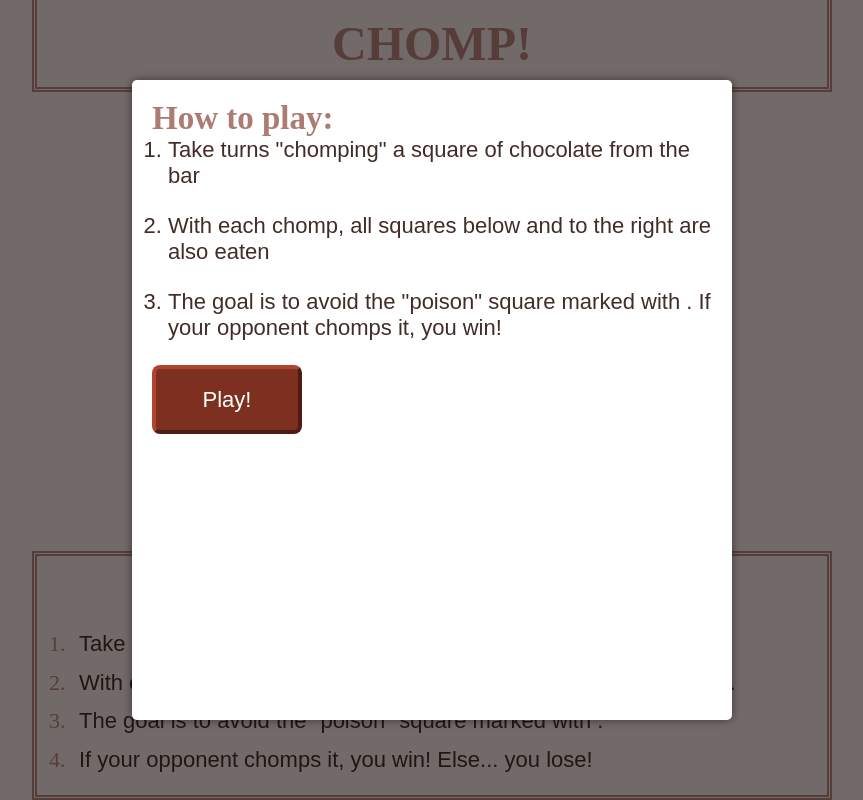
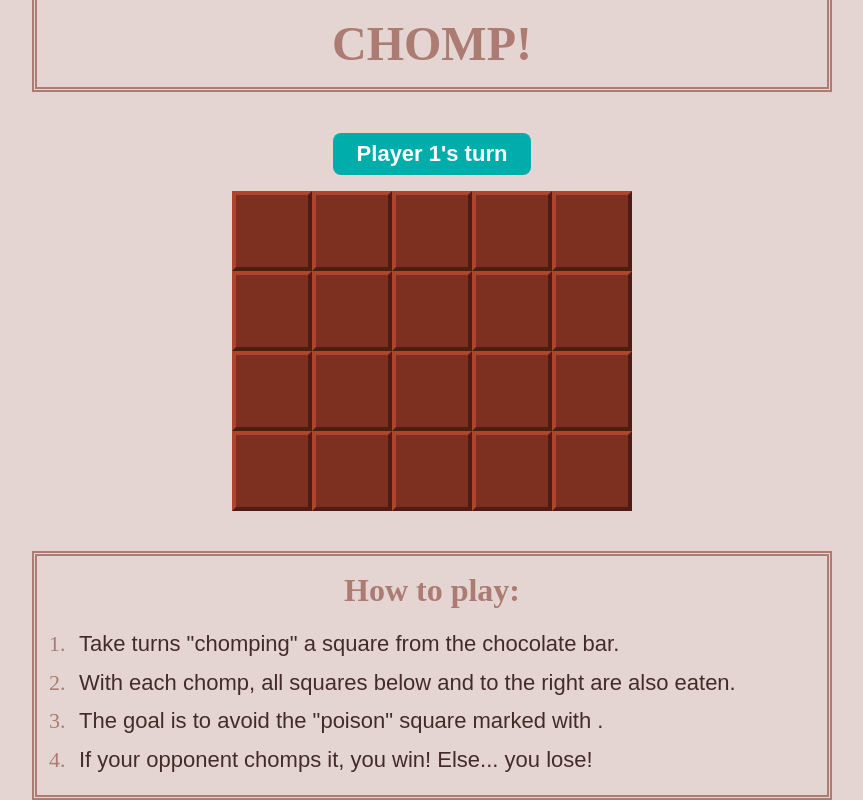
Before and after one commit to nikhilNathwani/Chomp, a React (Create React App) app in the folder src/: page / in a window 1280 px wide. Shown: the whole page, without its empty margins (208-1071 px from the left). Built offline with nearby package versions, Linux system fonts and the light colour scheme.

Commit message:
Removed help dialog and reorganized css file for clarity

```diff
--- a/src/App.js
+++ b/src/App.js
@@ -1,7 +1,6 @@
 import React from "react";
 import { useState } from "react";
 import { squareState } from "./constants";
-import HelpDialog from "./components/HelpDialog";
 import ChocolateBar from "./components/ChocolateBar";
 
 //Current goal:
@@ -11,7 +10,6 @@ let numRows = 4;
 let numColumns = 5;
 
 export default function Level() {
-	const [isHelpDialogOpen, setHelpDialogOpen] = useState(true);
 	const [chompedSquares, setChompedSquares] = useState(
 		Array.from({ length: numRows }, () =>
 			Array(numColumns).fill(squareState.NOT_CHOMPED)
@@ -39,14 +37,6 @@ export default function Level() {
 		);
 		setChompedSquares(nextSquares);
 		setPlayerOneIsNext(true);
-	}
-
-	// function openHelpDialog() {
-	// 	setHelpDialogOpen(true);
-	// }
-
-	function closeHelpDialog() {
-		setHelpDialogOpen(false);
 	}
 
 	function handleChomp(row, col) {
@@ -99,7 +89,6 @@ export default function Level() {
 
 	return (
 		<React.Fragment>
-			<HelpDialog isOpen={isHelpDialogOpen} onClose={closeHelpDialog} />
 			<div id="header">
 				<h1>CHOMP!</h1>
 			</div>
--- a/src/components/HelpDialog.js
+++ /dev/null
@@ -1,36 +0,0 @@
-import React from "react";
-
-const HelpDialog = ({ isOpen, onClose }) => {
-	if (!isOpen) return null;
-
-	return (
-		<div id="helpDialog" className="modal-dialog">
-			<div className="help-content">
-				<h2>How to play:</h2>
-				<ol id="chomp-rules">
-					{/* <li>
-						It's you (Player 1) vs. the computer (Player 2) (tbd..
-						for now you control both players).
-					</li> */}
-					<li>
-						Take turns "chomping" a square of chocolate from the bar
-					</li>
-					<li>
-						With each chomp, all squares below and to the right are
-						also eaten
-					</li>
-					<li>
-						The goal is to avoid the "poison" square marked with{" "}
-						<i className="fa-solid fa-skull-crossbones fa-s"></i>.
-						If your opponent chomps it, you win!
-					</li>
-				</ol>
-				<button className="close-button" onClick={onClose}>
-					Play!
-				</button>
-			</div>
-		</div>
-	);
-};
-
-export default HelpDialog;
--- a/src/styles.css
+++ b/src/styles.css
@@ -1,3 +1,6 @@
+/* ----------------------------------------- */
+/* --- STYLE VARIBLES ---------------------- */
+/* ----------------------------------------- */
 :root {
 	--font-size-xl: 3rem;
 	--font-size-large: 2rem;
@@ -19,6 +22,9 @@
 	--player-two-color-light: hsl(6, 90%, 85%);
 }
 
+/* ----------------------------------------- */
+/* --- BASIC SET-UP ------------------------ */
+/* ----------------------------------------- */
 *,
 *::before,
 *::after {
@@ -27,11 +33,29 @@
 	padding: 0;
 }
 
+h1,
+h2,
+li::marker {
+	font-family: "Lilita One";
+	color: var(--text-color-accent);
+}
+
+h1 {
+	font-size: var(--font-size-xl);
+}
+
+h2 {
+	font-size: var(--font-size-large);
+}
+
 body {
 	font-family: sans-serif;
 	background-color: var(--background-color-page);
 }
 
+/* ----------------------------------------- */
+/* --- PAGE LAYOUT ------------------------- */
+/* ----------------------------------------- */
 #root {
 	width: min(800px, 100vw);
 	height: 100vh;
@@ -62,39 +86,9 @@ body {
 	border: 5px double var(--text-color-accent);
 }
 
-#rules > h2 {
-	font-size: var(--font-size-large);
-	text-align: center;
-}
-
-#rules ol {
-	color: var(--text-color-dark);
-	margin-top: 1rem;
-	padding-left: 1.125rem;
-}
-
-#rules li::marker {
-	font-family: "Lilita One";
-	/* font-weight: bold; */
-	color: var(--text-color-accent);
-}
-
-#rules li {
-	font-size: var(--font-size-base);
-	line-height: 1.75;
-	padding-left: 0.5rem;
-}
-
-h1,
-h2 {
-	font-family: "Lilita One";
-	color: var(--text-color-accent);
-}
-
-h1 {
-	font-size: var(--font-size-xl);
-}
-
+/* ----------------------------------------- */
+/* --- SECTION: NEXT TURN INDICATOR--------- */
+/* ----------------------------------------- */
 #nextTurnIndicator {
 	font-size: var(--font-size-base);
 	font-weight: bold;
@@ -114,17 +108,15 @@ h1 {
 	background-color: var(--player-two-color);
 }
 
+/* ----------------------------------------- */
+/* --- SECTION: CHOCOLATE BAR -------------- */
+/* ----------------------------------------- */
 #board {
 	width: max(min-content, 300px);
 	height: max(min-content, 300px);
 	background-color: var(--background-color-board);
 	box-shadow: inset 0 0 8px var(--chocolate-color-dark);
 	position: relative;
-	/* border: 2px solid;
-	border-left-color: hsl(10, 59%, 19%);
-	border-top-color: hsl(10, 59%, 19%);
-	border-right-color: hsl(10, 59%, 19%);
-	border-bottom-color: hsl(10, 59%, 19%); */
 }
 
 .board-row {
@@ -141,7 +133,6 @@ h1 {
 	justify-content: center;
 
 	background-color: var(--chocolate-color);
-	/* background-color: rgb(8, 10, 10); */
 	border: 4px solid;
 	border-left-color: var(--chocolate-color-light);
 	border-top-color: var(--chocolate-color-light);
@@ -170,38 +161,11 @@ h1 {
 
 .square i {
 	color: white;
-	/* color: hsl(10, 59%, 9%); */
 }
 
-#helpDialog {
-	position: fixed;
-	top: 0;
-	left: 0;
-	width: 100%;
-	height: 100%;
-	background-color: rgba(0, 0, 0, 0.5);
-	display: flex;
-	align-items: center;
-	justify-content: center;
-	z-index: 999; /* Adjust the z-index as needed to ensure the modal appears above other content */
-}
-
-.help-content {
-	width: 600px;
-	height: 80%;
-	color: var(--text-color-dark);
-	font-size: var(--font-size-base);
-	background-color: white;
-	padding: 20px;
-	border-radius: 5px;
-	box-shadow: 0px 0px 10px rgba(0, 0, 0, 0.5);
-}
-
-.help-content li {
-	margin-left: 1rem;
-	margin-bottom: 1.5rem;
-}
-
+/* ----------------------------------------- */
+/* --- SECTION: REPLAY / RANDOM ------------ */
+/* ----------------------------------------- */
 #nextGameButtons {
 	position: absolute; /* Position the buttons relative to the container */
 	text-align: center; /* Center the buttons horizontally */
@@ -232,6 +196,21 @@ button {
 	cursor: pointer;
 }
 
-.close-button {
+/* ----------------------------------------- */
+/* --- SECTION: RULES ---------------------- */
+/* ----------------------------------------- */
+#rules > h2 {
+	text-align: center;
+}
+
+#rules ol {
+	color: var(--text-color-dark);
+	margin-top: 1rem;
+	padding-left: 1.125rem;
+}
+
+#rules li {
 	font-size: var(--font-size-base);
+	line-height: 1.75;
+	padding-left: 0.5rem;
 }
```
